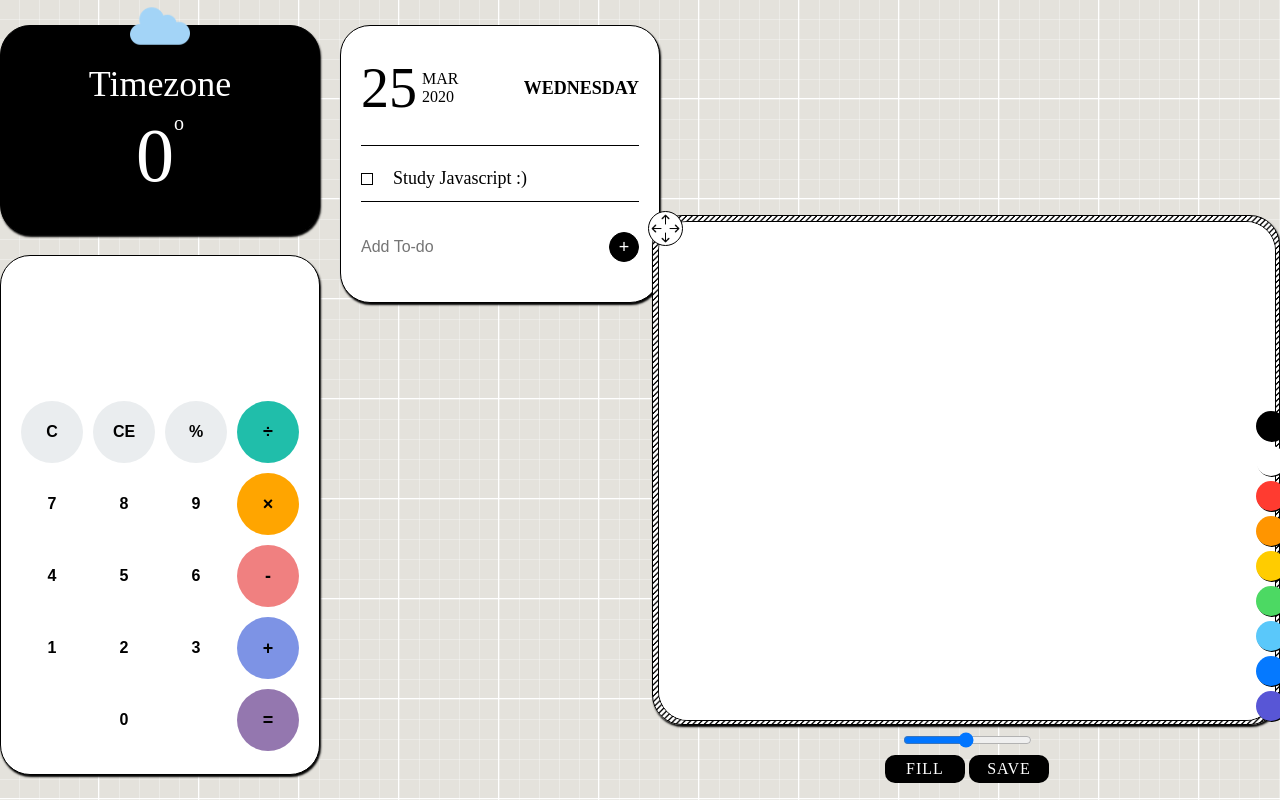
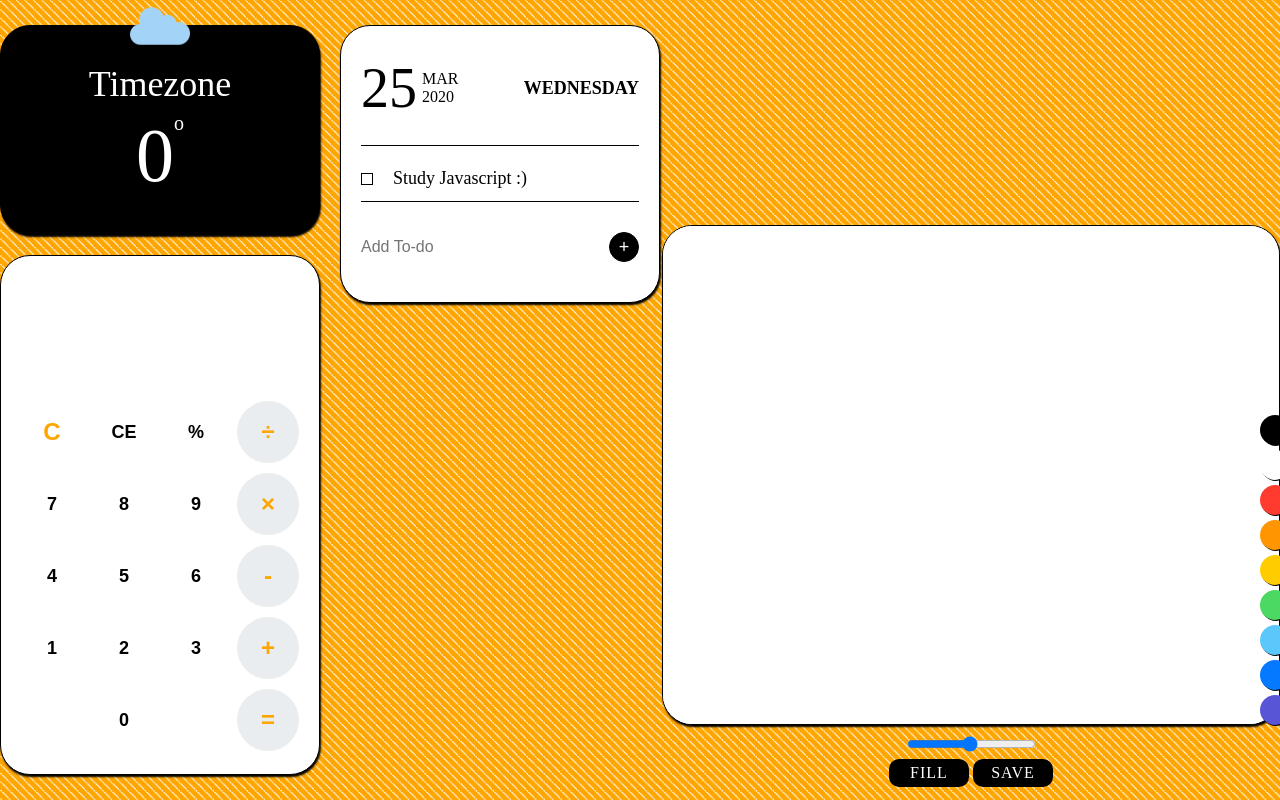
Before and after one commit to JiaSong214/Javascript_Project, a plain HTML site: page index.html in a window 1280 px wide. Both pictures are taken after a click on the button "CE". Drawn offline with Linux system fonts and the light colour scheme.

Commit message:
fixed calculator error and made draggable button

```diff
--- a/css/calculator.css
+++ b/css/calculator.css
@@ -2,6 +2,7 @@ div.calculator {
     width: 320px; height: 520px;
     background: white; border-radius: 30px; border: 1px solid black;
     box-shadow: 1px 2px 2px black;
+    position: relative; z-index: 1;
 }
 .result {
     height: 120px; padding: 20px;
@@ -10,7 +11,7 @@ div.calculator {
     height: 400px;
 }
 .history-value {
-    font-size: 20px; color: gray; text-align: right; line-height: 2;
+    font-size: 20px; color: #ffa500; text-align: right; line-height: 2;
 }
 .output-value {
     font-size: 52px; text-align: right;
@@ -22,36 +23,17 @@ div.keyboard {
 div.keyboard > button {
     width: auto; height: auto;  background: white;
     border-radius: 50%; border: none;
-    /* float: left; */
-    font-size: 16px; font-weight: bold;
+    font-size: 18px; font-weight: bold;
     cursor: pointer;
+
 }
 div.keyboard > button:focus {
     outline: none;
 }
-div.keyboard > button.number:hover {
-    background: black; color: white; transition: .2s;
+div.keyboard > button:nth-child(1){
+    font-size: 24px; color: #ffa500;
 }
-div.keyboard > button:nth-child(1), div.keyboard > button:nth-child(2), div.keyboard > button:nth-child(3) {
-    background: #eaedef;
+div.keyboard > button:nth-child(4), div.keyboard > button:nth-child(8), div.keyboard > button:nth-child(12), div.keyboard > button:nth-child(16), div.keyboard > button:nth-child(20) {
+    font-size: 24px;
+    background: #eaedef; color: #ffa500;
 }
-div.keyboard > button:nth-child(4) {
-    font-size: 18px;
-    background: #20beaa
-}
-div.keyboard > button:nth-child(8) {
-    font-size: 18px;
-    background: #ffa500
-}
-div.keyboard > button:nth-child(12) {
-    font-size: 18px;
-    background: #f08080
-}
-div.keyboard > button:nth-child(16) {
-    font-size: 18px;
-    background: #7d93e5
-}
-div.keyboard > button:nth-child(20) {
-    font-size: 18px;
-    background: #9477af
-}
--- a/css/index.css
+++ b/css/index.css
@@ -4,15 +4,9 @@
 * > body {
     all: unset;
     width: 100vw; height: 100vh;
-    /* background: rgb(52, 52, 52); */
     display: flex; justify-content: center;
-    background-color:rgb(228, 226, 220);
-background-image: linear-gradient(rgb(255,255,255) 1px, transparent 1px),
-linear-gradient(90deg, rgb(255,255,255) 1px, transparent 1px),
-linear-gradient(rgba(255,255,255,.3) 1px, transparent 1px),
-linear-gradient(90deg, rgba(255,255,255,.3) 1px, transparent 1px);
-background-size: 100px 100px, 100px 100px, 20px 20px, 20px 20px;
-background-position:-2px -2px, -2px -2px, -1px -1px, -1px -1px;
+    background-image: linear-gradient(45deg, #ffa500 41.67%, #ffe8bd 41.67%, #ffe8bd 50%, #ffa500 50%, #ffa500 91.67%, #ffe8bd 91.67%, #ffe8bd 100%);
+    background-size: 8.49px 8.49px;
 }
 #container {
     width: 1300px; height: 750px;
@@ -34,3 +28,23 @@ background-position:-2px -2px, -2px -2px, -1px -1px, -1px -1px;
 #container > div.paint {
     right: 0; bottom: 50px;
 }
+div.drag-button {
+    display: none;
+    position: absolute; top: -3px; right: -3px; z-index: 2;
+    width: 25px; height: 25px; background: white;
+    border-radius: 50%; border: 1px solid black;
+    cursor: grab;
+}
+div.drag-button::after {
+    content: ""; display: block;
+    width: 300px; height: 300px;
+    position: absolute; top: -50%; left: -50%;
+    transform: translate(-50%, -50%);
+    /* border: 1px solid red; */
+}
+#container > div:hover div.drag-button {
+    display: block;
+}
+div.drag-button > img {
+    width: 100%;
+}
--- a/css/paint.css
+++ b/css/paint.css
@@ -1,31 +1,14 @@
 div.paint {
-    background-image: linear-gradient(135deg, white 37.50%, black 37.50%, black 50%, white 50%, white 87.50%, black 87.50%, black 100%);
-    background-size: 5.66px 5.66px;
-    width: 628px; height: 510px; padding: 5px;
-    border-radius: 30px; border: 1px solid black; box-shadow: 1px 2px 2px black;
-    position: relative;
-}
-span.dragBtn {
-    display: block; width: 35px; height: 35px;
-    border-radius: 50%; border: 1px solid black;
-    background: white url("../img/drag.png"); background-size: contain;
-    position: absolute; top: -5px; left: -5px; z-index: 3;
-    cursor: grab;
-}
-div.paintContainer {
     width: 618px; height: 500px;
-    position: relative; z-index: 2;
-    cursor: auto;
 }
 .canvas {
-    width: 618px; height: 500px; background: white;
-    border-radius: 30px; border: 1px solid black;
+    width: 100%; height: 100%; background: white;
+    border-radius: 30px; border: 1px solid black; box-shadow: 1px 2px 2px black;
 }
 .controls {
     display: flex; flex-direction: column; align-items: center;
 }
 .colorChips {
-    /* display: flex; */
     position: absolute; right: -10px; bottom: 0;
 }
 .color {
--- a/css/todoList.css
+++ b/css/todoList.css
@@ -5,7 +5,6 @@ div.todoListContainer {
 div.topSection {
     width: 100%; height: 120px; padding:  30px 0;
     border-bottom: 1px solid black;
-    cursor: grab;
 }
 div.today {
     display: flex; justify-content: space-between; align-items: center;
@@ -44,12 +43,11 @@ li.compelete p.text {
     color: gray; text-decoration: line-through;
 }
 span.remove {
-    width: 15px; height: 2px; background: transparent;
+    width: 15px; height: 15px;
     position: absolute; right: 0;
-    cursor: pointer;
 }
 li.item:hover span.remove {
-    background: black; transition: .3s;
+    background: url("../img/bin.png") no-repeat; background-size: contain;
     cursor: pointer;
 }
 form.add-item {
--- a/css/weather.css
+++ b/css/weather.css
@@ -4,7 +4,6 @@ div.weather {
     box-shadow: 1px 2px 2px black;
     color: white;
     position: relative;
-    cursor: grab;
 }
 span.icon {
     display: block; width: 60px; height: 60px;
--- a/index.html
+++ b/index.html
@@ -3,6 +3,7 @@
 <head>
     <meta charset="UTF-8">
     <meta name="viewport" content="width=device-width, initial-scale=1.0">
+    <link rel="shortcut icon" type="image/x-icon" href="img/favicon.ico">
     <link rel="stylesheet" href="css/weather.css">
     <link rel="stylesheet" href="css/calculator.css">
     <link rel="stylesheet" href="css/todoList.css">
@@ -17,7 +18,8 @@
 </head>
 <body>
     <div id="container">
-        <div class="weather element">
+        <div class="weather">
+            <div class="drag-button"><img src="img/drag.png" alt=""></div>
             <span class="icon"></span>
             <h1 class="timezone">Timezone</h1>
             <p class="summary"></p>
@@ -26,7 +28,8 @@
                 <span>o</span>
             </div>
         </div>
-        <div class="calculator element">
+        <div class="calculator">
+            <div class="drag-button"><img src="img/drag.png" alt=""></div>
             <div class="result">
                 <div class="history">
                     <p class="history-value"></p>
@@ -59,6 +62,7 @@
             </div>
         </div>
         <div class="todoList">
+            <div class="drag-button"><img src="img/drag.png" alt=""></div>
             <div class="todoListContainer">
                 <div class="topSection">
                     <div class="today">
@@ -82,10 +86,8 @@
                 </div>
             </div>
         </div>
-        <div class="empty"></div>
         <div class="paint">
-            <span class="dragBtn"></span>
-            <div class="paintContainer">
+            <div class="drag-button"><img src="img/drag.png" alt=""></div>
             <canvas class="canvas"></canvas>
             <div class="colorChips">
                 <div class="color" style="background-color: black"> </div>
@@ -109,6 +111,5 @@
             </div>
         </div>
     </div>
-    </div>
 </body>
 </html>
--- a/js/calculator.js
+++ b/js/calculator.js
@@ -11,24 +11,25 @@ window.addEventListener('load', ()=> {
     }
     function printOutput(num){
         if(num==""){
-            document.querySelector('.output-value').innerText = '';
+            document.querySelector('.output-value').innerText = num;
         }else{
             document.querySelector('.output-value').innerText = getFormattedNumber(num);
         }
     }
     function getFormattedNumber(num){
         if(num=="-"){
-            return '';
+            return "";
         }
-        var value = Number(num).toLocaleString("en");
-        return value;
+        var n = Number(num);
+	    var value = n.toLocaleString("en");
+	    return value;
     }
     function getReverseFormattedNumber(num){
-        return Number(num.replace('/,/g',''));
+        return Number(num.replace(/,/g,''));
     }
 
-    var operator = document.querySelectorAll('.operator');
-    for(var i = 0; i < operator.length; i++ ){
+    const operator = document.querySelectorAll('.operator');
+    for(i = 0; i < operator.length; i++ ){
         operator[i].addEventListener('click', function(){
             if(this.id == "clear"){
                 printHistory('');
@@ -42,13 +43,14 @@ window.addEventListener('load', ()=> {
             }else{
                 var output = getOutput();
                 var history = getHistory();
-                if(output == "" && history != ""){
+
+                if(output == "" && history != ""){ //output이 비어있고, history가 있는 경우에
                     if(isNaN(history[history.length-1])){
                         history = history.substr(0, history.length-1);
                     }
-                }else if(output != "" || history != ""){
-                    output = output ==""?
-                    output:getReverseFormattedNumber(output);
+                }else if(output != "" || history != ""){ //output이 있거나, history가 있으면
+                    output = output == "" ? output:getReverseFormattedNumber(output);
+                    //output이 비어있으면 output 반환, 비어있지 않으면 일반 스트링으로 변환해서 반환
                     history = history + output;
                     if(this.id == "="){
                         var result = eval(history);
--- a/js/index.js
+++ b/js/index.js
@@ -1,69 +1,26 @@
 window.addEventListener('load', ()=> {
 
-    const elements = document.getElementsByClassName('element');
+    const dragButtons = document.querySelectorAll(".drag-button");
     let mouseDown = false;
 
-    for(i=0; i < elements.length; i++){
-
-        elements[i].addEventListener('mousedown', function(event) {
+    for(i=0; i < dragButtons.length; i++){
+        dragButtons[i].addEventListener('mousedown', function(event) {
             mouseDown = true;
-            this.style.zIndex = "99";
+            this.parentElement.style.zIndex = "99";
 
             this.addEventListener('mousemove', function(event) {
-                // event.preventDefault();
+                event.preventDefault();
                 if(mouseDown){
-                    this.style.left = (event.clientX  - 150) + 'px';
-                    this.style.top  = (event.clientY - 150) + 'px';
+                    this.parentElement.style.left = (event.clientX - this.parentElement.offsetWidth - 60 ) + 'px';
+                    this.parentElement.style.top  = (event.clientY - 50 ) + 'px';
                 }
             }, true);
 
-            this.addEventListener('mouseup', function() {
+            window.addEventListener('mouseup', function() {
                 mouseDown = false;
-                this.style.zIndex = "1";
-             }, true);
-        }, true);
+                this.parentElement.style.zIndex = "1";
+            }, true);
+        });
+    };
 
-    }
-
-    //to-do list drag
-    const toDoListDrag = document.querySelector('.topSection');
-    const toDoList = toDoListDrag.parentElement.parentElement;
-    let toDoMouseDown = false;
-
-    toDoListDrag.addEventListener('mousedown', function(event){
-        toDoMouseDown = true;
-        toDoList.style.zIndex="99";
-    });
-    document.addEventListener('mousemove', function(event){
-        event.preventDefault();
-        if(toDoMouseDown){
-            toDoList.style.left = (event.clientX  - 150) + 'px';
-            toDoList.style.top  = (event.clientY - 100) + 'px';
-        }
-    });
-    document.addEventListener('mouseup', function(){
-        toDoMouseDown= false;
-        toDoList.style.zIndex="1";
-    });
-
-    //paint drag
-    const paintDragButton = document.querySelector('.dragBtn');
-    const paint = paintDragButton.parentElement;
-    let paintMouseDown = false;
-
-    paintDragButton.addEventListener('mousedown', function(event){
-        paintMouseDown = true;
-        paint.style.zIndex="99";
-    });
-    document.addEventListener('mousemove', function(event){
-        event.preventDefault();
-        if(paintMouseDown){
-            paint.style.left = (event.clientX  - 80) + 'px';
-            paint.style.top  = (event.clientY - 50) + 'px';
-        }
-    });
-    document.addEventListener('mouseup', function(){
-        paintMouseDown= false;
-        paint.style.zIndex="1";
-    });
 });
--- a/js/paint.js
+++ b/js/paint.js
@@ -27,7 +27,7 @@ window.addEventListener('load', ()=> {
         // var rect = canvas.getBoundingClientRect();
         // const x = event.clientX - rect.left;
         // const y = event.clientY - rect.top;
-        console.log(x,y);
+        // console.log(x,y);
 
         if(!painting){
             ctx.beginPath();
```
Also changed, not shown: js/weather.js (+4 -4 lines), img/bin.png (added), img/favicon.ico (added). Lines whose indentation alone changed are shown as unchanged.
